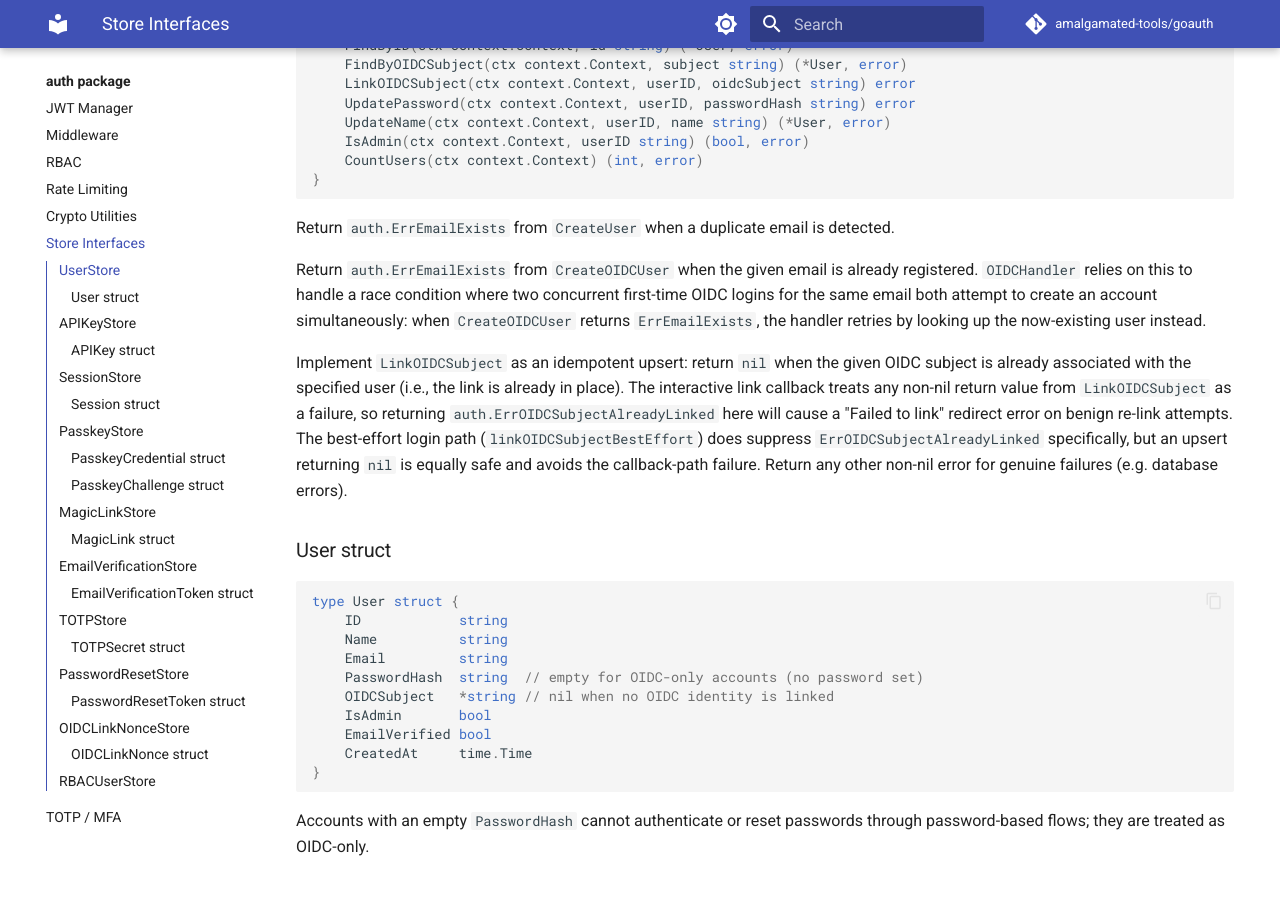
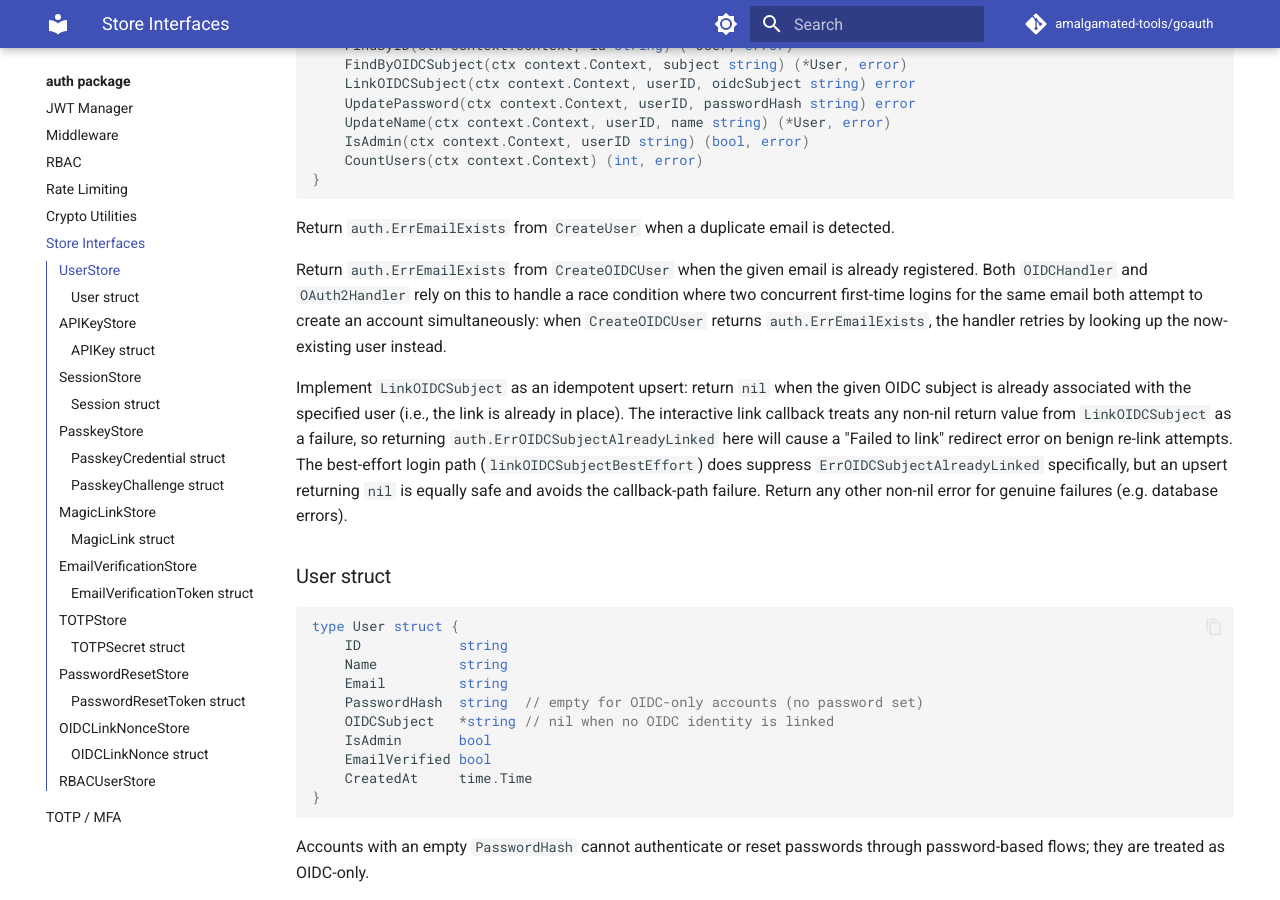
Before and after one commit to amalgamated-tools/goauth, an MkDocs documentation site: the page built from docs/auth/store-interfaces.md, in a window 1280 px wide and 900 px high, scrolled down 420 px. Built offline with MkDocs 1.6.1 and Material for MkDocs 9.7.7, drawn with Linux system fonts in a browser that asks for light colours; comment, search, counter and statistics services are not loaded; some of the changed text lies outside the part shown.

Commit message:
docs(auth): extend OAuth2Handler coverage in store-interfaces and sentinel errors (#209)
* docs(auth): extend OAuth2Handler coverage in store-interfaces and sentinel errors

- store-interfaces.md: mention OAuth2Handler alongside OIDCHandler in the
  CreateOIDCUser race-retry note (both use the shared findOrCreateUser helper)
- store-interfaces.md: update OIDCLinkNonceStore description to list both
  OIDCHandler and OAuth2Handler as consumers of the store
- auth/index.md: add oauth2_link_error=Failed+to+link to the
  ErrOIDCSubjectAlreadyLinked sentinel description so it covers both handlers

Co-authored-by: Copilot <223556219+Copilot@users.noreply.github.com>

* docs(auth): qualify ErrEmailExists reference in store-interfaces

---------

Co-authored-by: github-actions[bot] <41898282+github-actions[bot]@users.noreply.github.com>
Co-authored-by: Copilot <223556219+Copilot@users.noreply.github.com>
Co-authored-by: Patrick Veverka <veverkap@users.noreply.github.com>

````diff
--- a/docs/auth/store-interfaces.md
+++ b/docs/auth/store-interfaces.md
@@ -21,7 +21,7 @@ type UserStore interface {
 
 Return `auth.ErrEmailExists` from `CreateUser` when a duplicate email is detected.
 
-Return `auth.ErrEmailExists` from `CreateOIDCUser` when the given email is already registered. `OIDCHandler` relies on this to handle a race condition where two concurrent first-time OIDC logins for the same email both attempt to create an account simultaneously: when `CreateOIDCUser` returns `ErrEmailExists`, the handler retries by looking up the now-existing user instead.
+Return `auth.ErrEmailExists` from `CreateOIDCUser` when the given email is already registered. Both `OIDCHandler` and `OAuth2Handler` rely on this to handle a race condition where two concurrent first-time logins for the same email both attempt to create an account simultaneously: when `CreateOIDCUser` returns `auth.ErrEmailExists`, the handler retries by looking up the now-existing user instead.
 
 Implement `LinkOIDCSubject` as an idempotent upsert: return `nil` when the given OIDC subject is already associated with the specified user (i.e., the link is already in place). The interactive link callback treats any non-nil return value from `LinkOIDCSubject` as a failure, so returning `auth.ErrOIDCSubjectAlreadyLinked` here will cause a "Failed to link" redirect error on benign re-link attempts. The best-effort login path (`linkOIDCSubjectBestEffort`) does suppress `ErrOIDCSubjectAlreadyLinked` specifically, but an upsert returning `nil` is equally safe and avoids the callback-path failure. Return any other non-nil error for genuine failures (e.g. database errors).
 
@@ -257,7 +257,7 @@ type OIDCLinkNonceStore interface {
 }
 ```
 
-Required when using the OIDC account-linking flow (`OIDCHandler.CreateLinkNonce` and `OIDCHandler.Link`). When `OIDCHandler.LinkNonces` is `nil`, both endpoints return HTTP 503 `"account linking not configured"`. Only the SHA-256 hash of the raw nonce is stored.
+Required when using account linking with either `OIDCHandler` (`OIDCHandler.CreateLinkNonce` and `OIDCHandler.Link`) or `OAuth2Handler` (`OAuth2Handler.CreateLinkNonce` and `OAuth2Handler.Link`). When the respective handler's `LinkNonces` field is `nil`, both endpoints return HTTP 503 `"account linking not configured"`. Only the SHA-256 hash of the raw nonce is stored.
 
 `ConsumeAndDeleteLinkNonce` must atomically retrieve and remove the record matching `nonceHash`. Return `auth.ErrNotFound` when no matching record exists. The returned record **may be expired**; callers are responsible for checking `ExpiresAt`. Schedule `DeleteExpiredLinkNonces` periodically (e.g. via `maintenance.StartCleanup`) to prevent unbounded accumulation.
 
````
Also changed, not shown: docs/auth/index.md (+1 -1 lines).
